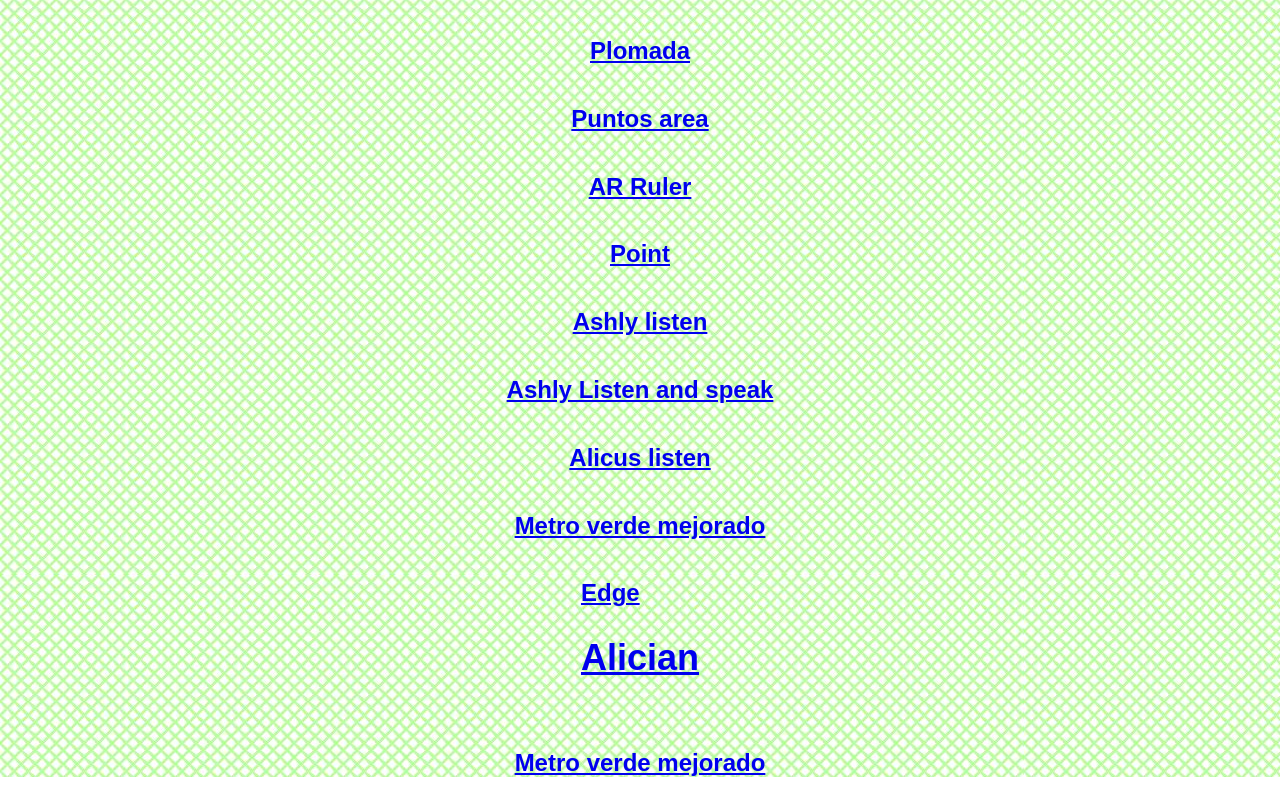
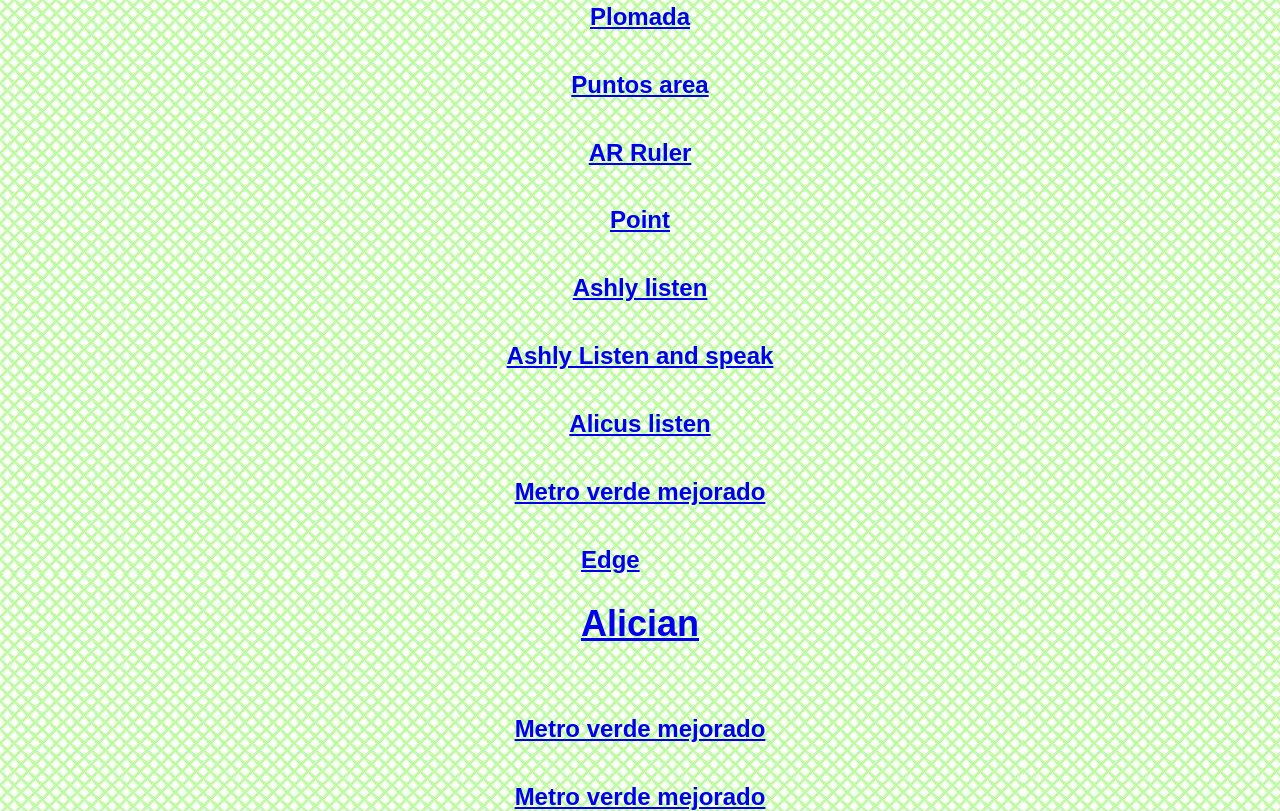
Before and after one commit to Homie-2205/Database, a browser extension: page index.html in a window 1280 px wide. Shown: the part 449-1260 px from the top of the page. Before the commit the page ends 1226 px from the top, so only its background shows below. Drawn offline with Linux system fonts and the light colour scheme.

Commit message:
Actualizar index.html

```diff
--- a/index.html
+++ b/index.html
@@ -60,6 +60,7 @@
 <h2> <a href="popup.html" class="w3-bar-item w3-button">Edge<h2> <a href="alicia.html" class="w3-bar-item w3-button">Alician</a></h2></a></h2>
 
 <h2> <a href="edge.html" class="w3-bar-item w3-button">Metro verde mejorado</a></h2>
+<h2> <a href="edge.html" class="w3-bar-item w3-button">Metro verde mejorado</a></h2>
 
     <div id="message"></div>
 
```
